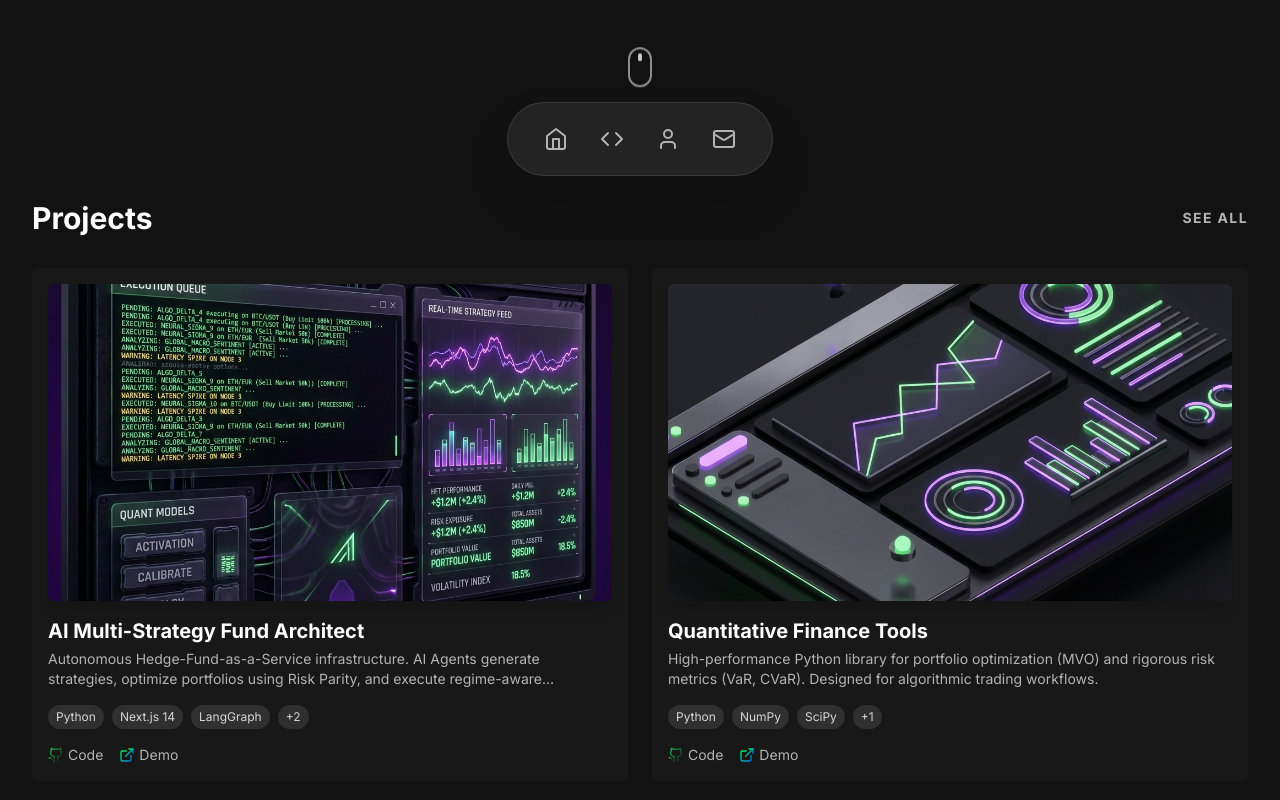
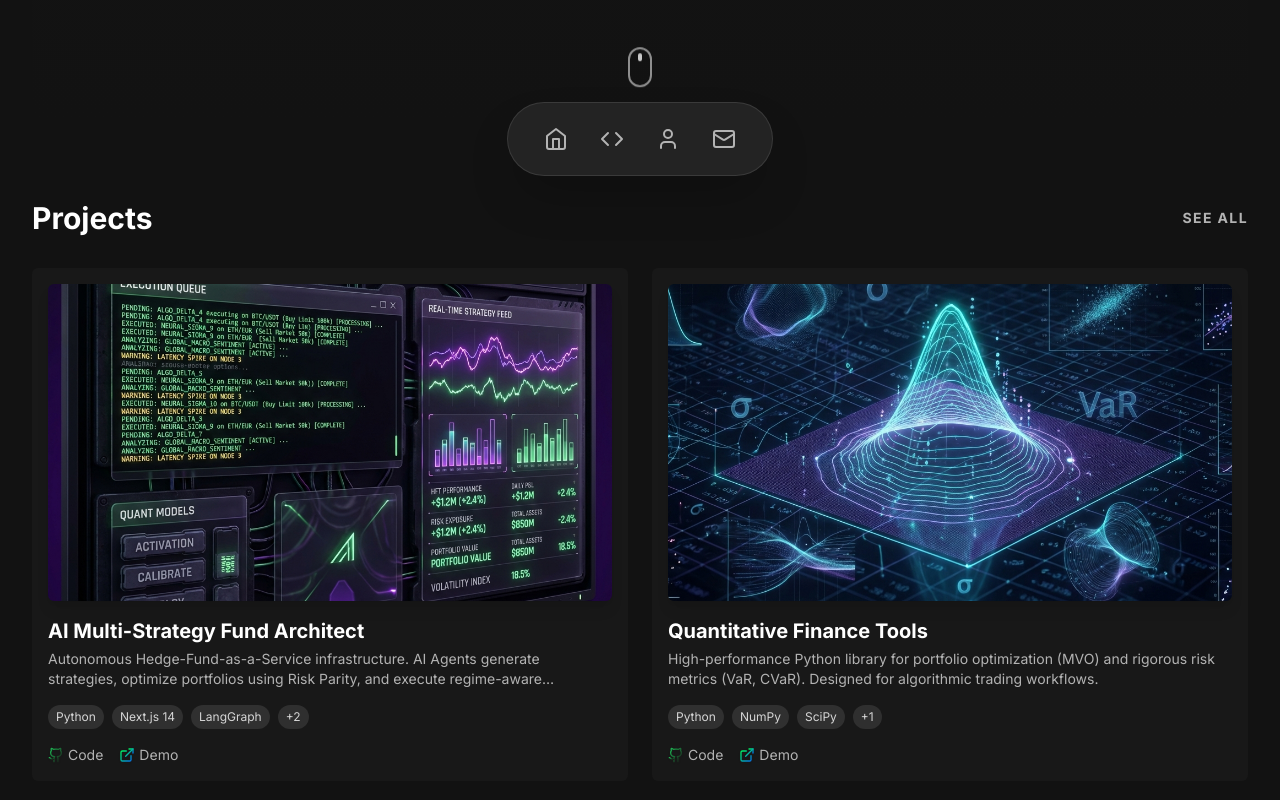
Before and after one commit to omichauhan-lgtm/omi-portfolio, a React (Vite) app: page / in a window 1280 px wide. Shown: the part 600-1400 px from the top of the page. Built offline with nearby package versions, Linux system fonts and the light colour scheme.

Commit message:
fix: update quantitative-finance-tools thumbnail

```diff
--- a/src/data/projects.ts
+++ b/src/data/projects.ts
@@ -23,7 +23,7 @@ export const projects: Project[] = [
         title: "Quantitative Finance Tools",
         description: "High-performance Python library for portfolio optimization (MVO) and rigorous risk metrics (VaR, CVaR). Designed for algorithmic trading workflows.",
         tech: ["Python", "NumPy", "SciPy", "Financial Math"],
-        image: "/omi-portfolio/assets/ecommerce_analytics_thumbnail.png", // Reusing a data-centric thumb
+        image: "/omi-portfolio/assets/quantitative_finance_thumbnail.png",
         github: "https://github.com/omichauhan-lgtm/quantitative-finance-tools",
         demo: "#"
     },
```
Also changed, not shown: public/assets/quantitative_finance_thumbnail.png (added).
